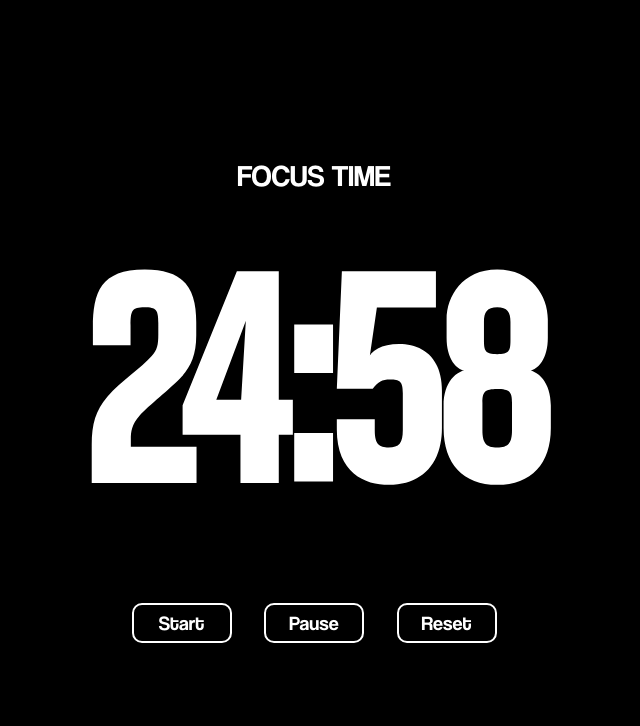
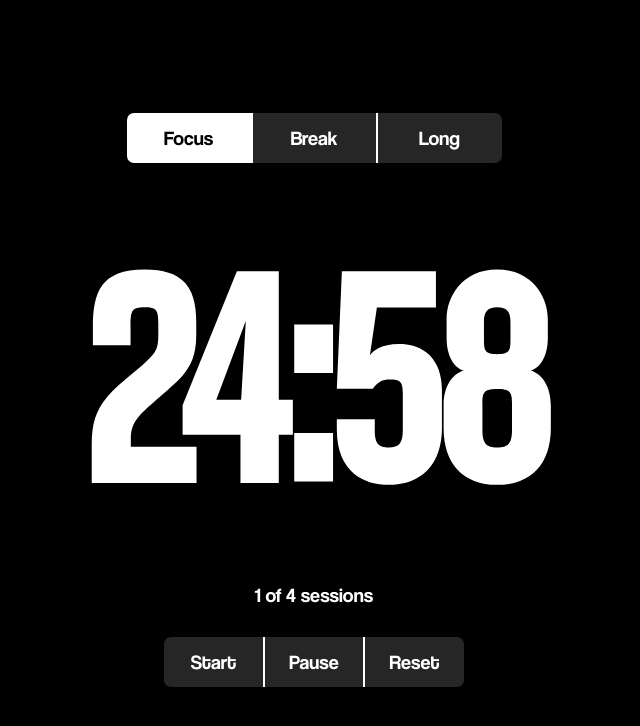
Before and after one commit to muhaideennausar/pomodoro-timer, a plain HTML site: page index.html in a window 1280 px wide. Both pictures are taken after a click on the button "Start". Shown: the whole page, without its empty margins (326-966 px from the left). Drawn offline with Linux system fonts and the light colour scheme.

Commit message:
Update index.html script.js style.css

```diff
--- a/index.html
+++ b/index.html
@@ -4,21 +4,25 @@
 <head>
     <meta charset="UTF-8">
     <meta name="viewport" content="width=device-width, initial-scale=1.0">
-    <title>Pomodoro Timer</title>
+    <title>Pomodoro Timer | Focus on your task.</title>
     <link rel="stylesheet" href="style.css">
 </head>
 
 <body>
     <div class="container">
-        <h3 class="focus-break">FOCUS TIME</h3>
-        <h1>00:00</h1>
-        <section class="buttons">
-            <button class="start-btn btn">Start</button>
-            <button class="pause-btn btn">Pause</button>
-            <button class="reset-btn btn">Reset</button>
-        </section>
+        <div class="session-buttons">
+            <button id="focus-btn" class="focus-btn btn button-border-right">Focus</button>
+            <button id="break-btn" class="break-btn btn button-border-left button-border-right">Break</button>
+            <button id="longbreak-btn" class="longbreak-btn btn button-border-left">Long</button>
+        </div>
+        <h1 id="timer-display" class="timer-display">00:00</h1>
+        <p id="session-cycle" class="session-cycle">1 of 4 sessions</p>
+        <div class="timer-buttons">
+            <button id="start-btn" class="start-btn btn button-border-right">Start</button>
+            <button id="pause-btn" class="pause-btn btn button-border-left button-border-right">Pause</button>
+            <button id="reset-btn" class="reset-btn btn button-border-left">Reset</button>
+        </div>
     </div>
-
     <script src="script.js"></script>
 </body>
 
--- a/script.js
+++ b/script.js
@@ -1,108 +1,155 @@
-// Timer state variables
+// Get all DOM elements
+const focusBtn = document.getElementById('focus-btn');
+const breakBtn = document.getElementById('break-btn');
+const longBreakBtn = document.getElementById('longbreak-btn');
+const timerDisplay = document.getElementById('timer-display');
+const sessionCycle = document.getElementById('session-cycle');
+const startBtn = document.getElementById('start-btn');
+const pauseBtn = document.getElementById('pause-btn');
+const resetBtn = document.getElementById('reset-btn');
+
+// Timer state
+let currentSession = 'focus';
+let timeRemaining = 25 * 60; // in seconds
+let timerInterval = null;
 let isRunning = false;
-let isPaused = false;
-let isFocusMode = true;
-let timeLeft = 25 * 60; // 25 minutes in seconds
-let timerInterval = null;
-let completedOneCycle = false; // Track if one full cycle is done
+let currentCycle = 1;
+let focusCount = 0;
 
-// Default durations
-const FOCUS_DURATION = 25 * 60; // 25 minutes
-const BREAK_DURATION = 5 * 60;  // 5 minutes
+// Session durations in seconds
+const SESSION_DURATIONS = {
+    focus: 25 * 60,
+    break: 5 * 60,
+    longbreak: 15 * 60
+};
 
-// DOM elements
-const timerDisplay = document.querySelector('h1');
-const statusDisplay = document.querySelector('.focus-break');
-const startBtn = document.querySelector('.start-btn');
-const pauseBtn = document.querySelector('.pause-btn');
-const resetBtn = document.querySelector('.reset-btn');
-
-// Audio element - ONLY bell sound for completion
+// Audio
 const bellSound = new Audio('bell.mp3');
 
-// Format time as MM:SS
-function formatTime(seconds) {
-    const mins = Math.floor(seconds / 60);
-    const secs = seconds % 60;
-    return `${String(mins).padStart(2, '0')}:${String(secs).padStart(2, '0')}`;
+// Initialize
+init();
+
+function init() {
+    updateDisplay();
+    updateCycleDisplay();
+    setActiveButton(focusBtn);
+
+    // Event listeners
+    focusBtn.addEventListener('click', () => selectSession('focus'));
+    breakBtn.addEventListener('click', () => selectSession('break'));
+    longBreakBtn.addEventListener('click', () => selectSession('longbreak'));
+    startBtn.addEventListener('click', startTimer);
+    pauseBtn.addEventListener('click', pauseTimer);
+    resetBtn.addEventListener('click', resetTimer);
 }
 
-// Update timer display
-function updateDisplay() {
-    timerDisplay.textContent = formatTime(timeLeft);
+function selectSession(session) {
+    if (isRunning) return; // Prevent changing session while timer is running
+
+    currentSession = session;
+    timeRemaining = SESSION_DURATIONS[session];
+    updateDisplay();
+
+    // Update active button
+    if (session === 'focus') {
+        setActiveButton(focusBtn);
+    } else if (session === 'break') {
+        setActiveButton(breakBtn);
+    } else {
+        setActiveButton(longBreakBtn);
+    }
 }
 
-// Play bell sound
-function playBell() {
-    bellSound.currentTime = 0;
-    bellSound.play().catch(err => console.log('Audio play failed:', err));
+function setActiveButton(activeBtn) {
+    focusBtn.classList.remove('active');
+    breakBtn.classList.remove('active');
+    longBreakBtn.classList.remove('active');
+    activeBtn.classList.add('active');
 }
 
-// Run the countdown
-function runTimer() {
+function startTimer() {
+    if (isRunning) return;
+
+    isRunning = true;
     timerInterval = setInterval(() => {
-        if (timeLeft > 0) {
-            timeLeft--;
-            updateDisplay();
-        } else {
-            // Timer completed - PLAY BELL
+        timeRemaining--;
+        updateDisplay();
+
+        if (timeRemaining <= 0) {
             clearInterval(timerInterval);
-            playBell();
-
-            // Check if this is focus ending (going to break) or break ending (cycle complete)
-            if (isFocusMode) {
-                // Focus just finished, start break automatically
-                isFocusMode = false;
-                statusDisplay.textContent = 'BREAK TIME';
-                timeLeft = BREAK_DURATION;
-                updateDisplay();
-                runTimer(); // Auto-start break
-            } else {
-                // Break just finished, one cycle complete - STOP
-                isRunning = false;
-                isFocusMode = true;
-                statusDisplay.textContent = 'FOCUS TIME';
-                timeLeft = FOCUS_DURATION;
-                updateDisplay();
-                // Don't start timer again - wait for user to click Start
-            }
+            isRunning = false;
+            onSessionComplete();
         }
     }, 1000);
 }
 
-// Start timer
-function startTimer() {
-    if (!isRunning) {
-        isRunning = true;
-        isPaused = false;
-        runTimer();
-    }
+function pauseTimer() {
+    if (!isRunning) return;
+
+    clearInterval(timerInterval);
+    isRunning = false;
 }
 
-// Pause timer
-function pauseTimer() {
-    if (isRunning) {
-        clearInterval(timerInterval);
-        isRunning = false;
-        isPaused = true;
-    }
-}
-
-// Reset timer
 function resetTimer() {
     clearInterval(timerInterval);
     isRunning = false;
-    isPaused = false;
-    isFocusMode = true;
-    timeLeft = FOCUS_DURATION;
-    statusDisplay.textContent = 'FOCUS TIME';
+    timeRemaining = SESSION_DURATIONS[currentSession];
     updateDisplay();
 }
 
-// Event listeners
-startBtn.addEventListener('click', startTimer);
-pauseBtn.addEventListener('click', pauseTimer);
-resetBtn.addEventListener('click', resetTimer);
+function updateDisplay() {
+    const minutes = Math.floor(timeRemaining / 60);
+    const seconds = timeRemaining % 60;
+    timerDisplay.textContent = `${String(minutes).padStart(2, '0')}:${String(seconds).padStart(2, '0')}`;
+}
 
-// Initialize display
-updateDisplay();
+function updateCycleDisplay() {
+    sessionCycle.textContent = `${currentCycle} of 4 sessions`;
+}
+
+function onSessionComplete() {
+    // Play bell sound
+    bellSound.play();
+
+    // Wait for bell to finish (5 seconds) before transitioning
+    setTimeout(() => {
+        autoTransition();
+    }, 5000);
+}
+
+function autoTransition() {
+    if (currentSession === 'focus') {
+        focusCount++;
+
+        // After 4 focus sessions, give long break
+        if (focusCount === 4) {
+            currentSession = 'longbreak';
+            setActiveButton(longBreakBtn);
+        } else {
+            // Regular break after focus
+            currentSession = 'break';
+            setActiveButton(breakBtn);
+        }
+    } else if (currentSession === 'break') {
+        // After break, go to focus and increment cycle
+        currentSession = 'focus';
+        setActiveButton(focusBtn);
+        currentCycle++;
+        updateCycleDisplay();
+    } else if (currentSession === 'longbreak') {
+        // After long break, stop and reset cycle
+        currentSession = 'focus';
+        setActiveButton(focusBtn);
+        focusCount = 0;
+        currentCycle = 1;
+        updateCycleDisplay();
+        timeRemaining = SESSION_DURATIONS[currentSession];
+        updateDisplay();
+        return; // Don't auto-start after long break
+    }
+
+    // Set time for next session and auto-start
+    timeRemaining = SESSION_DURATIONS[currentSession];
+    updateDisplay();
+    startTimer();
+}
--- a/style.css
+++ b/style.css
@@ -1,13 +1,13 @@
 @font-face {
-    font-family: 'Coolvetica';
-    src: url('./Fonts/Coolvetica\ Rg.otf') format('opentype');
+    font-family: 'Coolvetica Condensed';
+    src: url('./Fonts/Coolvetica\ Rg\ Cond.otf') format('opentype');
+    font-style: normal;
     font-weight: normal;
-    font-style: normal;
 }
 
 @font-face {
-    font-family: 'Coolvetica Condensed';
-    src: url('./Fonts/Coolvetica\ Rg\ Cond.otf') format('opentype');
+    font-family: 'Coolvetica Regular';
+    src: url('./Fonts/Coolvetica\ Rg.otf') format('opentype');
     font-weight: normal;
     font-style: normal;
 }
@@ -16,74 +16,121 @@
     margin: 0;
     padding: 0;
     box-sizing: border-box;
-    color: #ffffff;
 }
 
 html {
     font-size: 62.5%;
 }
 
-body {
+
+
+/* ======== MAIN APPLICATION =========== */
+/* ========= MOBILE FIRST APPROACH ======== */
+.container {
     width: 100%;
     min-height: 100vh;
-    background-color: #000000;
+    color: white;
+    background-color: black;
     display: flex;
     align-items: center;
     justify-content: center;
+    flex-direction: column;
 }
 
-.container {
-    display: flex;
-    flex-direction: column;
-    align-items: center;
+button {
+    -webkit-tap-highlight-color: transparent;
 }
 
-h1 {
-    font-family: 'Coolvetica Condensed', sans-serif;
-    font-size: 'condensed';
-    font-size: 30rem;
-    margin-bottom: 5rem;
-}
-
-h3 {
-    font-family: 'Coolvetica', sans-serif;
-    font-weight: normal;
-    font-style: normal;
-    font-size: 3rem;
+.session-buttons,
+.timer-buttons {
+    display: flex;
 }
 
 .btn {
-    width: 100px;
-    height: 40px;
-    border: 2px solid white;
-    border-radius: 1rem;
-    background-color: transparent;
-    outline: none;
-    margin: 0 15px;
-    font-size: 2rem;
-    font-family: 'Coolvetica', sans-serif;
-    font-style: normal;
+    width: 10rem;
+    height: 5rem;
+    background-color: #262626;
+    border: none;
+    color: white;
+    font-family: 'Coolvetica Regular';
+    font-size: 1.7rem;
     cursor: pointer;
+    /* transition: background-color .5s ease; */
 }
 
 .btn:active {
-    background-color: #ffffff;
     color: black;
+    background-color: white;
 }
 
-@media (width <=600px) {
-    h1 {
-        font-size: 17rem;
-        margin-bottom: 2.5rem;
+.timer-buttons>button {
+    height: 5rem;
+    font-size: 2rem;
+}
+
+.focus-btn,
+.start-btn {
+    border-top-left-radius: .7rem;
+    border-bottom-left-radius: .7rem;
+}
+
+.longbreak-btn,
+.reset-btn {
+    border-top-right-radius: .7rem;
+    border-bottom-right-radius: .7rem;
+}
+
+.button-border-right {
+    border-right: 1px solid white;
+}
+
+.button-border-left {
+    border-left: 1px solid white;
+}
+
+.timer-display {
+    font-family: 'Coolvetica Condensed', sans-serif;
+    font-size: 20rem;
+    margin: 5rem 0;
+}
+
+.session-cycle {
+    font-family: 'Coolvetica Regular';
+    font-size: 2rem;
+    margin-bottom: 3rem;
+}
+
+.active {
+    color: black;
+    background-color: white;
+}
+
+/* ========== DESKTOP STYLES ========== */
+
+@media (min-width: 1024px) {
+    .timer-display {
+        font-size: 30rem;
+        margin: 3rem 0;
     }
 
-    h3 {
-        font-size: 2.5rem;
+    .session-buttons>button {
+        width: 12.5rem;
+        height: 5rem;
+        font-size: 2rem;
     }
 
-    .buttons {
-        display: flex;
-        flex-direction: column;
-        row-gap: 1.5rem;
+    .timer-buttons>button {
+        height: 5rem;
+        width: 10rem;
+    }
+
+    .btn:hover {
+        color: white;
+        background-color: #404040;
+    }
+
+    .btn:active {
+        color: black;
+        background-color: white;
     }
 }
```
